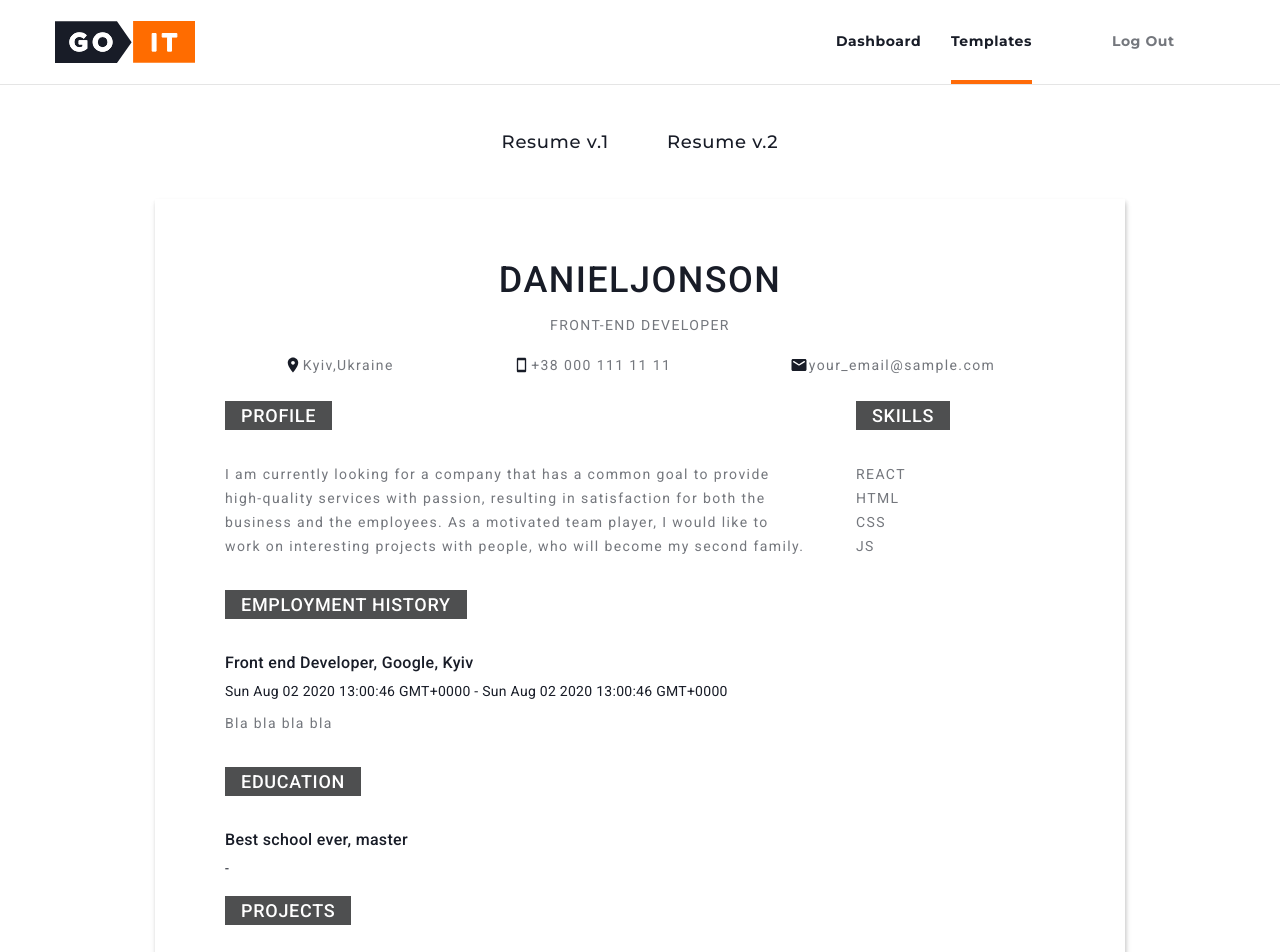
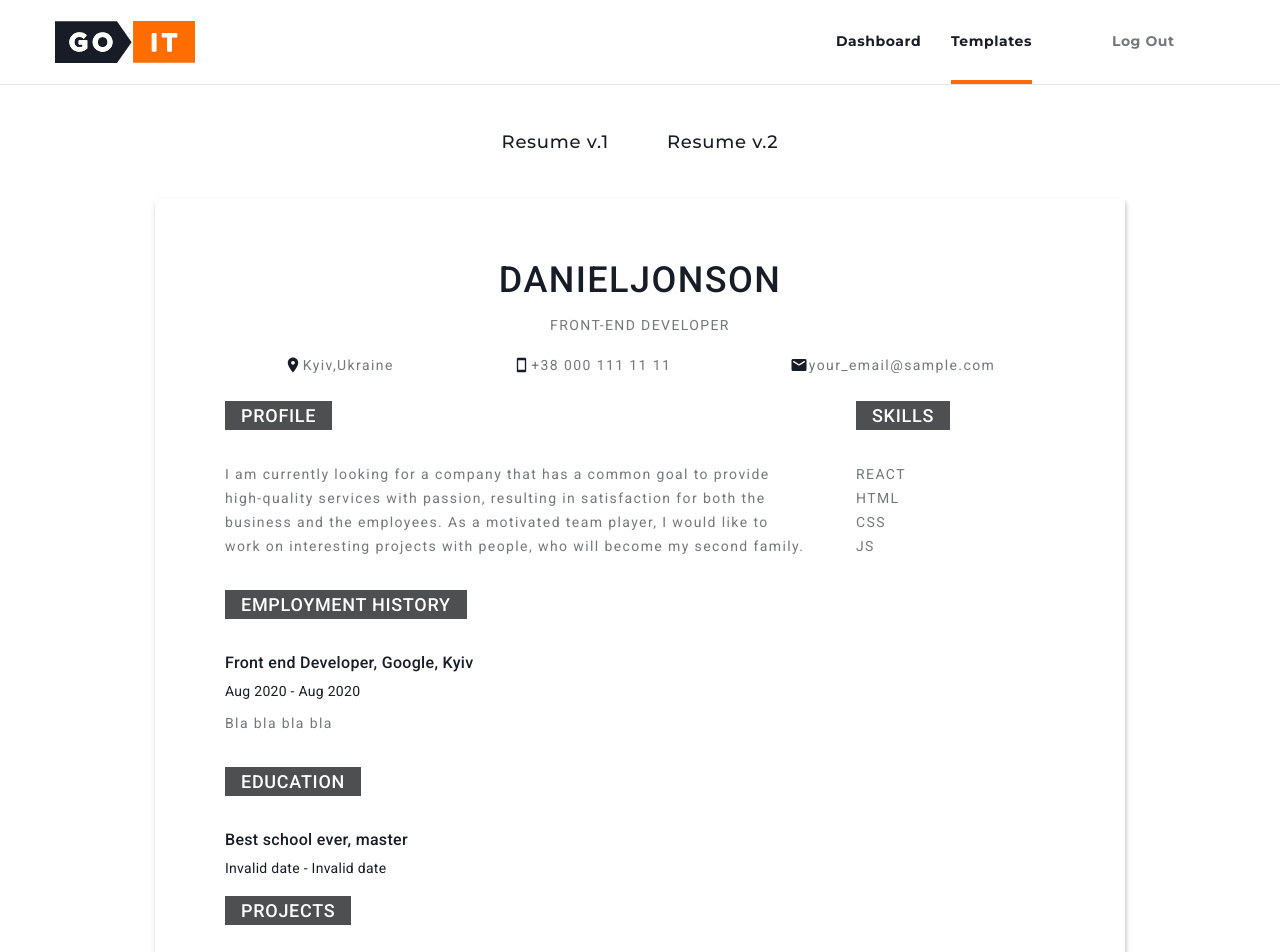
Before and after one commit to VovaMelnyk/Builder, a React (Create React App) app: page /templates/2 in a window 1280 px wide. Shown: the top 952 px of the page. Built offline with nearby package versions, Linux system fonts and the light colour scheme.

Commit message:
moment fix

```diff
--- a/src/Components/ResumeTemplate2/ResumeTemplate2.jsx
+++ b/src/Components/ResumeTemplate2/ResumeTemplate2.jsx
@@ -1,6 +1,7 @@
 import React from "react";
 import styles from "./ResumeTemplates.module.css";
 import { useSelector } from "react-redux";
+import moment from "moment";
 
 const ResumeTemplate2 = () => {
 	const recumeInfo = useSelector((state) => state.resume);
@@ -90,9 +91,11 @@ const ResumeTemplate2 = () => {
 												<h3 className={styles.BoxTitle}>
 													{`${el.jobTitle}, ${el.employer}, ${el.city}`}
 												</h3>
-												<p
-													className={styles.BoxSubtitle}
-												>{`${el.start} - ${el.end}`}</p>
+												<p className={styles.BoxSubtitle}>{`${moment(
+													el.start
+												).format("MMM YYYY")} - ${moment(el.end).format(
+													"MMM YYYY"
+												)}`}</p>
 												<p className={styles.BoxText}>{el.description}</p>
 											</div>
 										))
@@ -124,9 +127,11 @@ const ResumeTemplate2 = () => {
 												<h3
 													className={styles.BoxTitle}
 												>{`${el.school}, ${el.degree}`}</h3>
-												<p
-													className={styles.BoxSubtitle}
-												>{`${el.start} - ${el.end}`}</p>
+												<p className={styles.BoxSubtitle}>{`${moment(
+													el.start
+												).format("MMM YYYY")} - ${moment(el.end).format(
+													"MMM YYYY"
+												)}`}</p>
 											</div>
 										))
 									) : (
```
